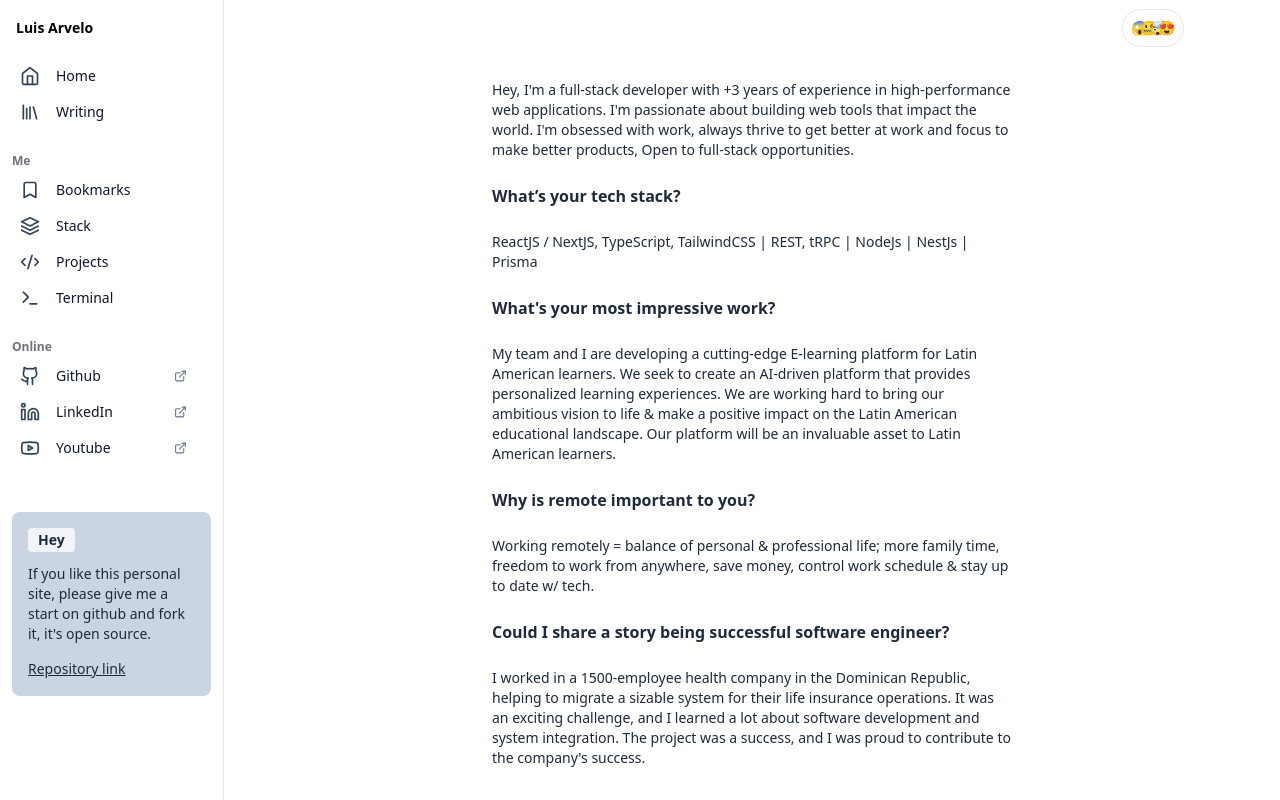
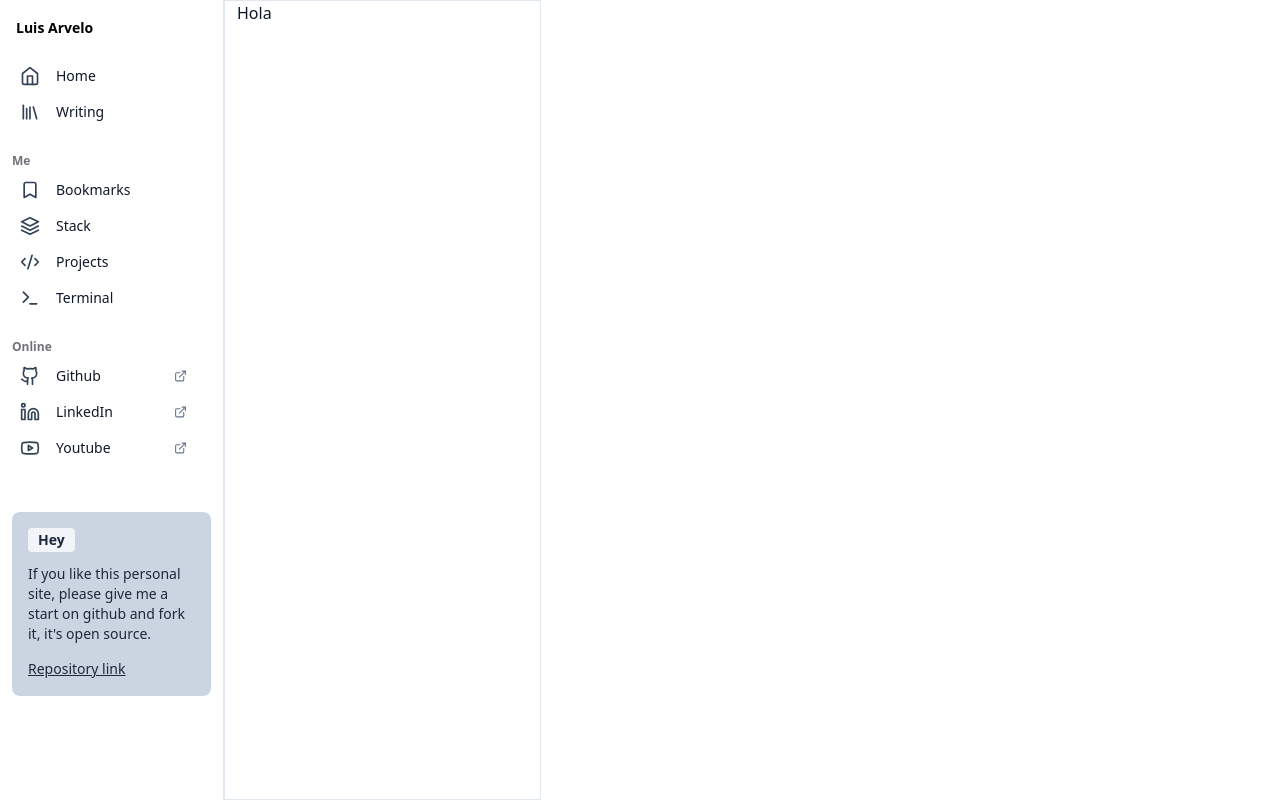
Before and after one commit to Delavalom/my-porfolio-page, a Next.js app: page / in a window 1280 px wide. Built offline with nearby package versions, Linux system fonts and the light colour scheme.

Commit message:
updating

```diff
--- a/src/components/Layouts/LayoutView.tsx
+++ b/src/components/Layouts/LayoutView.tsx
@@ -1,11 +1,11 @@
+import { useNavigation } from "@/hooks/useNavigation";
 import { Menu } from "lucide-react";
-import { ReactElement, useContext, type FC } from "react";
+import Link from "next/link";
+import { ReactElement, type FC } from "react";
 import { ListContainer } from "../List/ListContainer";
 import { View } from "../View";
 import { EmojiBtn } from "../View/EmojiBtn";
 import { HeaderBar } from "./HeaderBar";
-import Link from "next/link";
-import { NavigationContext } from "@/Context/NavigationContext";
 
 type Props = {
   list?: ReactElement;
@@ -20,10 +20,10 @@ export const LayoutView: FC<Props> = ({
   hasDetail,
   title = "",
 }) => {
-  const {setIsOpen} = useContext(NavigationContext)
+  const {setIsOpen} = useNavigation()
   return (
     <>
-      {list && !view ? (
+      {true ? (
         <ListContainer
           id="list"
           className={`${hasDetail ? "hidden lg:flex" : "min-h-screen w-full"}`}
@@ -31,7 +31,7 @@ export const LayoutView: FC<Props> = ({
           {list}
         </ListContainer>
       ) : (
-        <View onClick={() => {}}>
+        <View>
           <HeaderBar
             title={title}
             Icon={
--- a/src/components/View/ViewContainer.tsx
+++ b/src/components/View/ViewContainer.tsx
@@ -6,7 +6,7 @@ type Props = {
 
 export const ViewContainer: FC<Props> = ({ children }) => {
   return (
-    <main className="flex flex-col justify-start items-center w-full h-full bg-white">
+    <main className="bg-dots flex flex-col justify-start items-center w-full h-full bg-white">
       {children}
     </main>
   );
--- a/src/pages/index.tsx
+++ b/src/pages/index.tsx
@@ -6,7 +6,7 @@ import { Intro } from "@/components/Home/Intro";
 
 const Home: NextPage = () => {
   const [hasDetail, setHasDetail] = useState(false);
-  return <LayoutView view={<Intro />} hasDetail={hasDetail} />;
+  return <LayoutView view={<Intro />} hasDetail={hasDetail} title="Writing" list={<div>Hola</div>} />;
 };
 
 export default Home;
--- a/src/styles/globals.css
+++ b/src/styles/globals.css
@@ -4,24 +4,39 @@
 
 @layer base {
   * {
-        @apply box-border
+    @apply box-border;
   }
 }
 
 @layer components {
   .blog-container {
-        @apply sm:max-w-[700px] lg:max-w-[520px]
+    @apply sm:max-w-[700px] lg:max-w-[520px];
   }
 
   .blog-content {
-        @apply leading-normal tracking-widest
+    @apply leading-normal tracking-widest;
   }
 }
 
 h2 {
-    @apply font-semibold text-slate-800
+  @apply font-semibold text-slate-800;
 }
 
 p {
-    @apply text-slate-800 text-sm
+  @apply text-slate-800 text-sm;
 }
+
+.bg-dots {
+  background: linear-gradient(90deg, #f9fafb 15px, transparent 1%) center,
+    linear-gradient(#f9fafb 15px, transparent 1%) center, rgba(0, 0, 0, 0.24);
+  background-size: 16px 16px;
+}
+
+@media (prefers-color-scheme: dark) {
+  .bg-dots {
+    background: linear-gradient(90deg, #050505 15px, transparent 1%) center,
+      linear-gradient(#050505 15px, transparent 1%) center,
+      rgba(255, 255, 255, 0.16);
+    background-size: 16px 16px;
+  }
+}
```
Also changed, not shown: package.json (+15 -15 lines), src/components/View/index.tsx (+1 -6 lines), 1 other file (tests, documents, lock files or other folders). Lines whose indentation alone changed are shown as unchanged.
